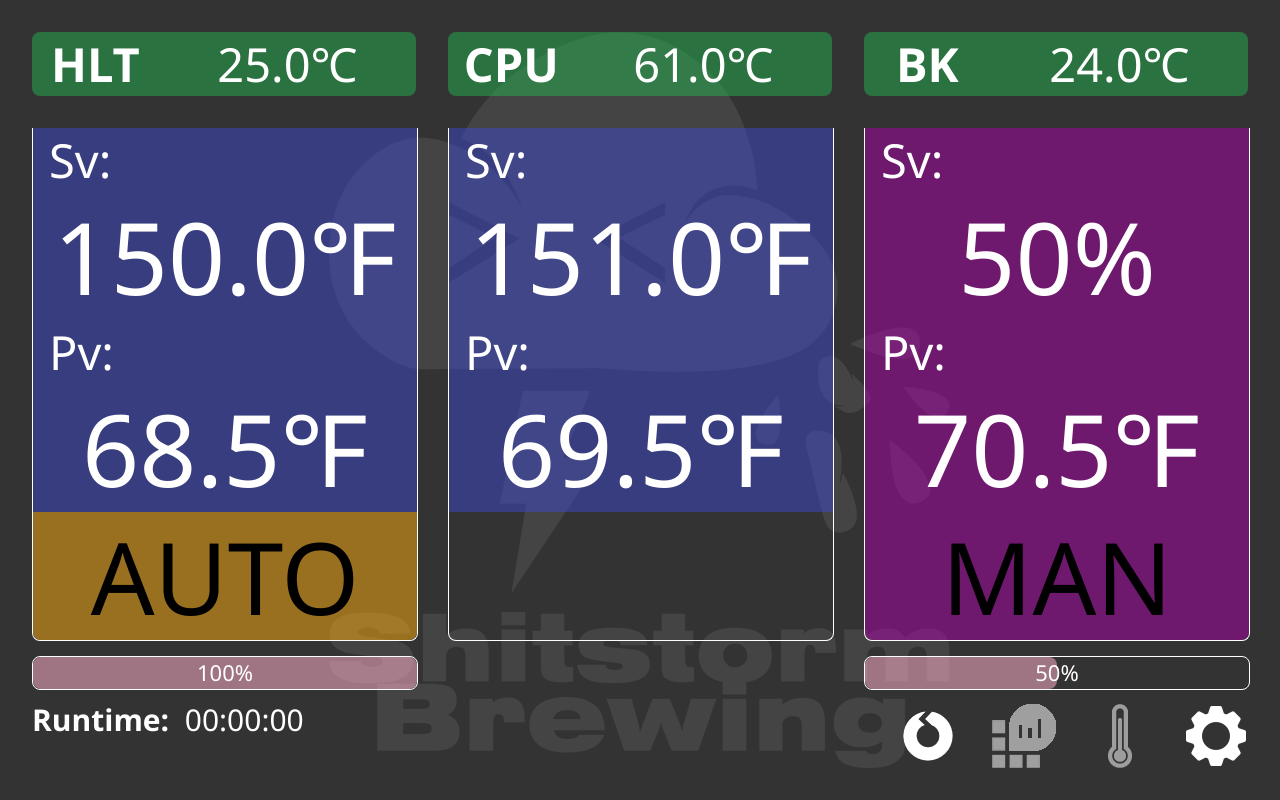
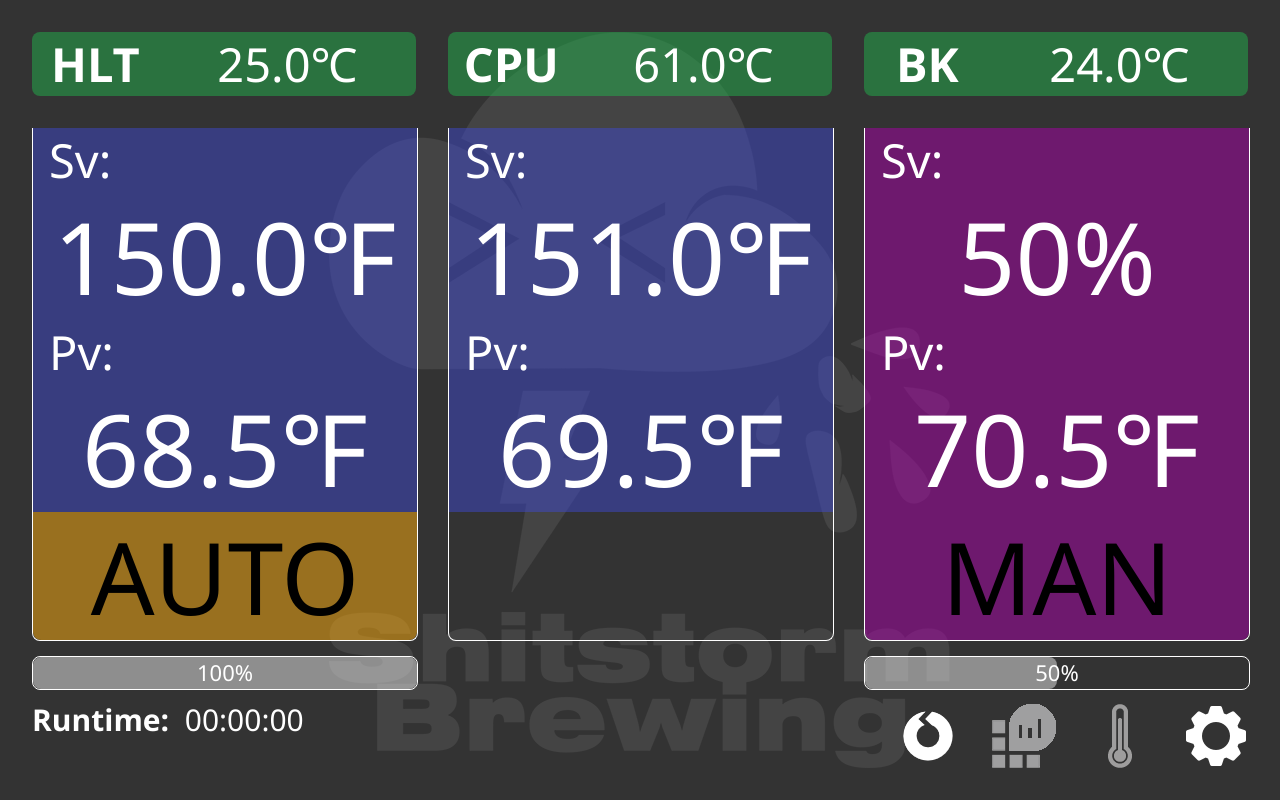
Before and after one commit to DumpsterDave/PiPlateBrewery, a PHP site: page / in a window 1280 px wide. Run offline with PHP 8.4, Linux system fonts and the light colour scheme; some libraries are stand-ins or nearby versions.

Commit message:
output bar color

```diff
--- a/brew.css
+++ b/brew.css
@@ -189,7 +189,7 @@ a {
 }
 
 .PidOutputBar {
-    background-color: #ffaec988;
+    background-color: #dddddd88;
     position: absolute;
     left: 0px;
     top: 0px;
```
